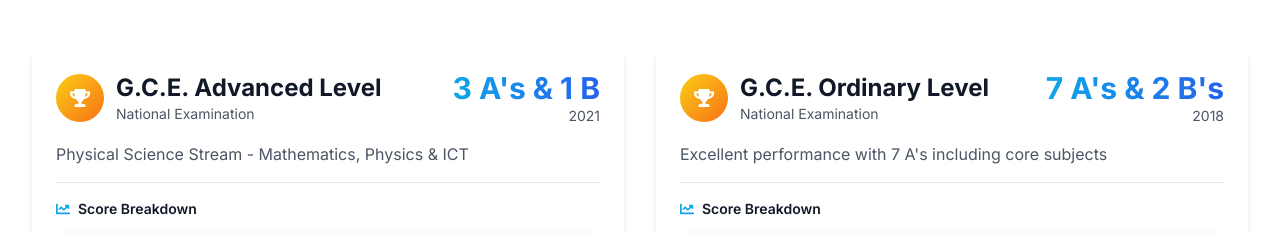
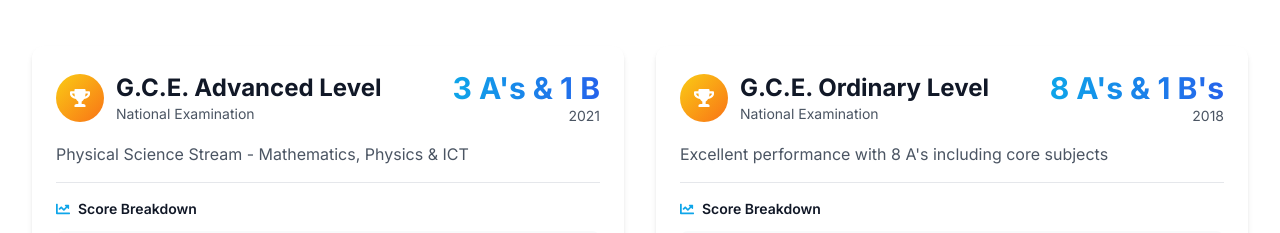
Before and after one commit to ravidu001/my_portfolio, a React (Vite) app: page /test-scores in a window 1280 px wide. Shown: the part 298-531 px from the top of the page. Built offline with nearby package versions, Linux system fonts and the light colour scheme.

Commit message:
Update some tetsScore data

```diff
--- a/src/data/education.js
+++ b/src/data/education.js
@@ -76,7 +76,7 @@ export const education = [
     institution: "Royal College Panadura",
     location: "Panadura, Sri Lanka",
     duration: "Jan 2007 - Dec 2018",
-    grade: "7 A's including Mathematics, Science, ICT & English",
+    grade: "8 A's & 1 B's including Mathematics, Science, ICT & English",
     description: "Completed O/L with outstanding results. Active in extracurricular activities including chess, athletics, and scouting.",
     highlights: [
       "Junior & Senior Prefect",
--- a/src/data/testScores.js
+++ b/src/data/testScores.js
@@ -17,7 +17,7 @@ export const testScores = [
   {
     id: 2,
     name: "G.C.E. Ordinary Level",
-    score: "7 A's & 2 B's",
+    score: "8 A's & 1 B's",
     category: "National Examination",
     date: "2018",
     breakdown: {
@@ -31,7 +31,7 @@ export const testScores = [
       "English Literature": "A",
       "Commerce": "A"
     },
-    description: "Excellent performance with 7 A's including core subjects"
+    description: "Excellent performance with 8 A's including core subjects"
   },
   {
     id: 3,
```
